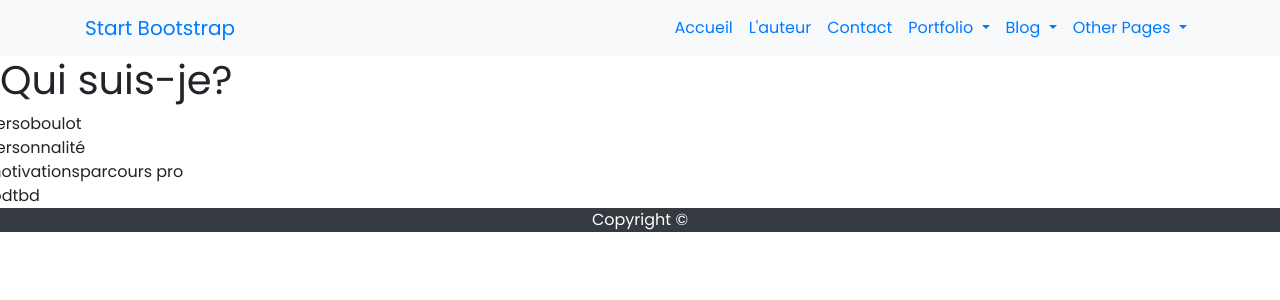
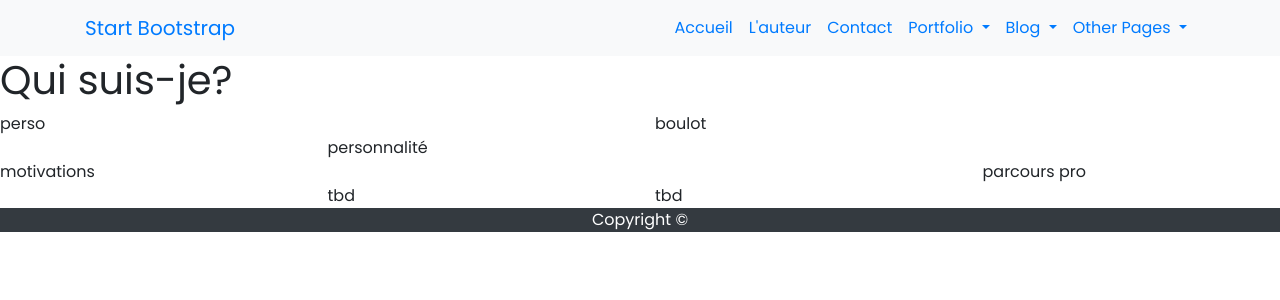
Before and after one commit to OrgaEvolutions/Nathoup.github.io, a Jekyll site: the page built from auteur.html, in a window 1280 px wide. Shown: the top 300 px of the page. Built offline with Jekyll 4.4.1, drawn with Linux system fonts in a browser that asks for light colours; nearby versions of some CDN libraries; some web fonts are replaced.

Commit message:
Update auteur.html

```diff
--- a/auteur.html
+++ b/auteur.html
@@ -8,26 +8,26 @@ title: Présentation de l'auteur
 
 
 <div class="row">
-  <div class="col-md3">perso</div>
-  <div class="col-md3"></div>
-  <div class="col-md3">boulot</div>
-  <div class="col-md3"></div>
+  <div class="col-md-3">perso</div>
+  <div class="col-md-3"></div>
+  <div class="col-md-3">boulot</div>
+  <div class="col-md-3"></div>
 </div>
 <div class="row">
-  <div class="col-md3"></div>
-  <div class="col-md3">personnalité</div>
-  <div class="col-md3"></div>
-  <div class="col-md3"></div>
+  <div class="col-md-3"></div>
+  <div class="col-md-3">personnalité</div>
+  <div class="col-md-3"></div>
+  <div class="col-md-3"></div>
 </div>
 <div class="row">
-  <div class="col-md3">motivations</div>
-  <div class="col-md3"></div>
-  <div class="col-md3"></div>
-  <div class="col-md3">parcours pro</div>
+  <div class="col-md-3">motivations</div>
+  <div class="col-md-3"></div>
+  <div class="col-md-3"></div>
+  <div class="col-md-3">parcours pro</div>
 </div>
 <div class="row">
-  <div class="col-md3"></div>
-  <div class="col-md3">tbd</div>
-  <div class="col-md3">tbd</div>
-  <div class="col-md3"></div>
+  <div class="col-md-3"></div>
+  <div class="col-md-3">tbd</div>
+  <div class="col-md-3">tbd</div>
+  <div class="col-md-3"></div>
 </div>
```
